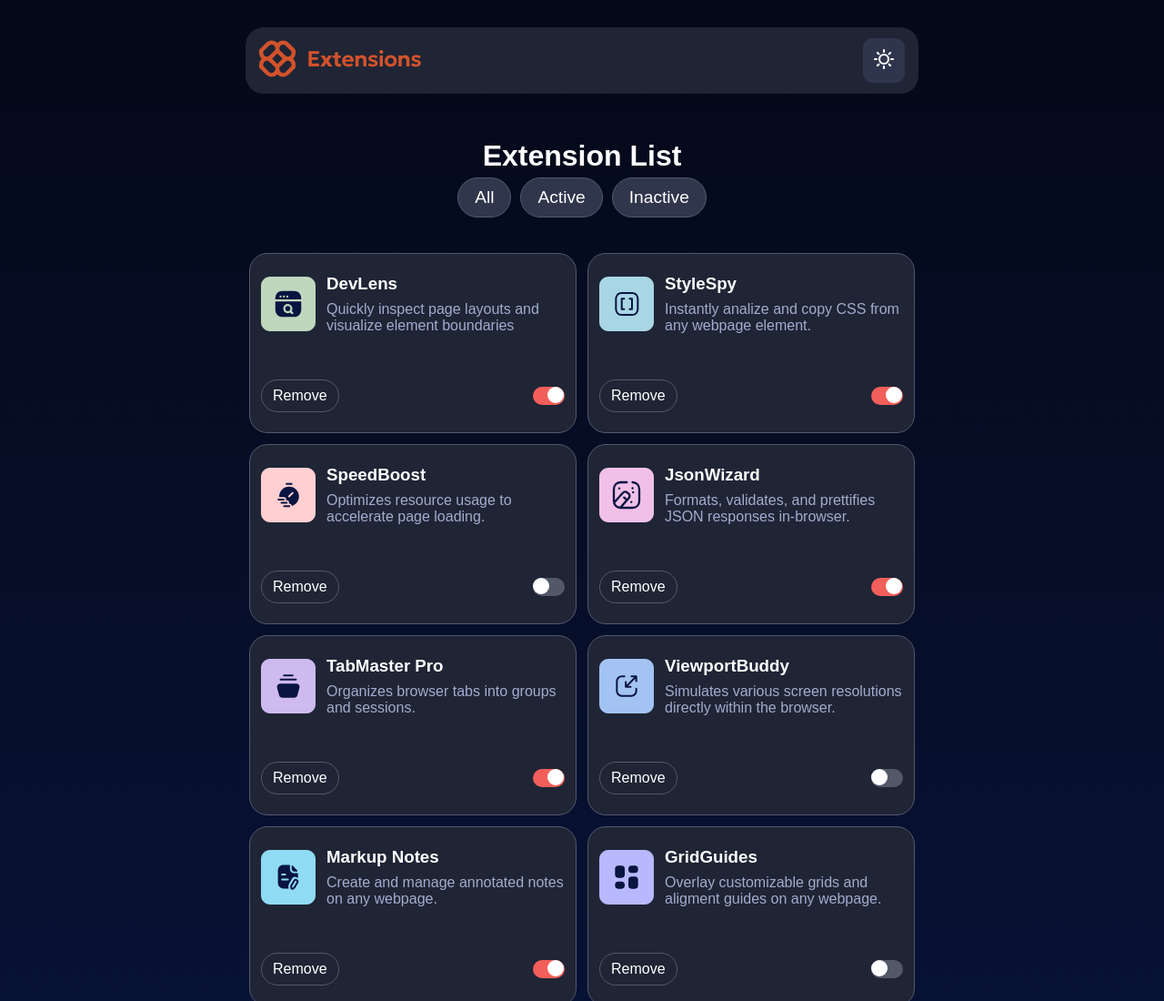
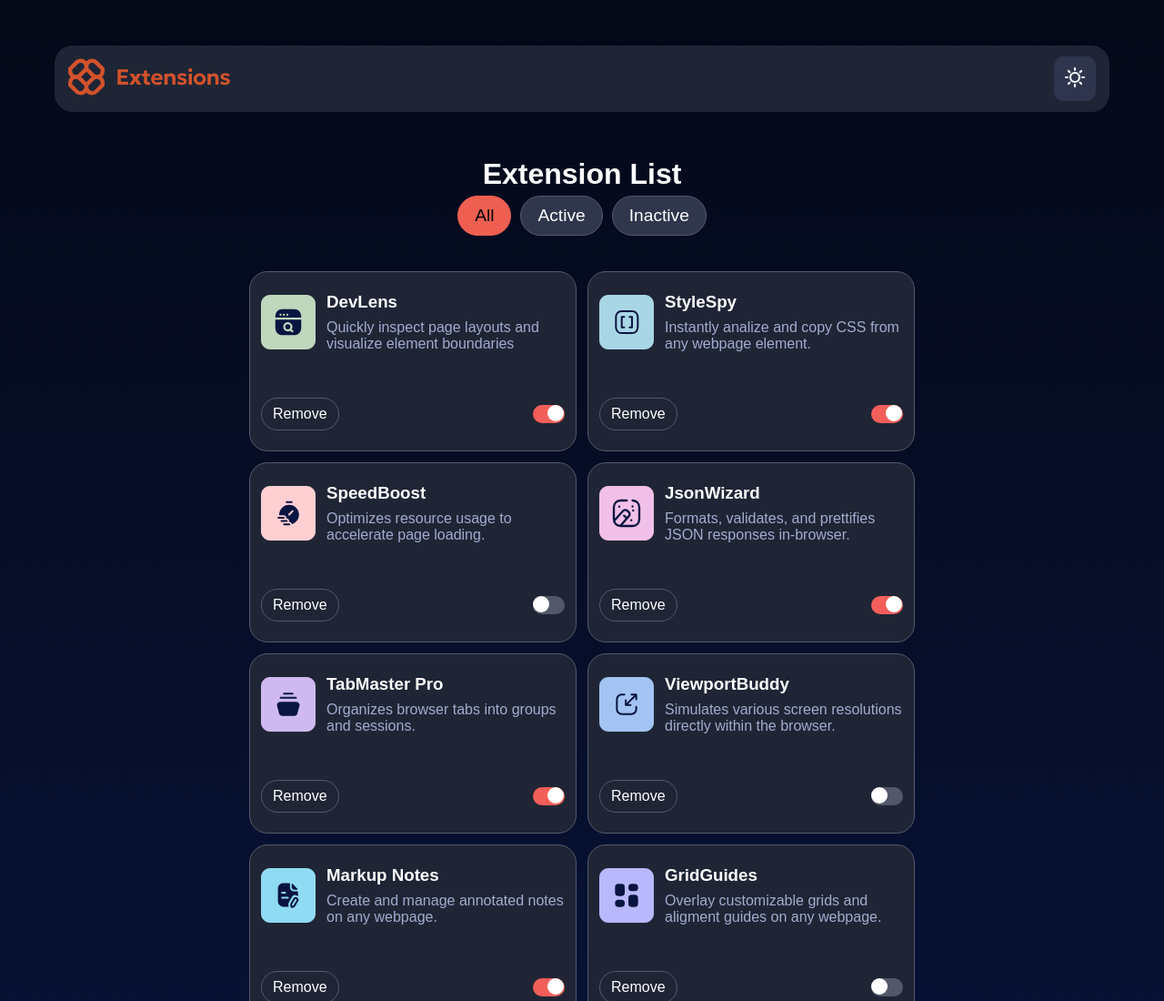
Before and after one commit to Corix5/Browser-extension-manager-UI, a plain HTML site: page index.html in a window 1280 px wide. Shown: the top 1100 px of the page at 91% size. Drawn offline with Linux system fonts and the light colour scheme; files whose address does not match are found by name.

Commit message:
Se agregó funcionalidad de botón de filtro resaltado y settimeout para renderizado

```diff
--- a/index.html
+++ b/index.html
@@ -32,7 +32,8 @@
         <section id="filters"></section>
       </div>
       <div id="extensions-container"></div>
-      <br>
+      <div id="no-extension-message">No Extensions To Show</div>
+      <br />
     </main>
     <script type="module" src="src/main.js"></script>
   </body>
--- a/src/components/extension-filters/extensionFilters.css
+++ b/src/components/extension-filters/extensionFilters.css
@@ -3,6 +3,7 @@
     display: flex;
     align-items: center;
     justify-content: space-between;
+    padding: 0 2%;
 }
 
 #filters button{
@@ -26,7 +27,7 @@
     border: 1px solid #ee5f51;
 }
 
-#filters button:focus{
+ #filters .filter-button.selected{
     background-color: #ee5f51;
     color: black;
     border: 1px solid #ee5f51;
--- a/src/main.js
+++ b/src/main.js
@@ -12,11 +12,11 @@ let currentFilterStatus = "all";
 
 const onRemove = (id, currentFilterStatus) => {
   currentExtensions = currentExtensions.filter((ext) => ext.id !== id);
-  if(currentFilterStatus === "all") {
+  if (currentFilterStatus === "all") {
     renderCards(currentExtensions, currentFilterStatus);
-  } else if(currentFilterStatus === "active") {
+  } else if (currentFilterStatus === "active") {
     renderCards(filterByStatus("active"), currentFilterStatus);
-  } else{
+  } else {
     renderCards(filterByStatus("inactive"), currentFilterStatus);
   }
 };
@@ -24,9 +24,17 @@ const onRemove = (id, currentFilterStatus) => {
 const renderCards = (extensionsToRender, currentFilterStatus) => {
   container.innerHTML = "";
   extensionsToRender.forEach((extension) => {
-    const card = createExtensionCard(extension, onRemove, toggleCheckbox, currentFilterStatus);
+    const card = createExtensionCard(
+      extension,
+      onRemove,
+      toggleCheckbox,
+      currentFilterStatus
+    );
     container.appendChild(card);
   });
+
+  const noExtensionMessage = document.getElementById("no-extension-message");
+  noExtensionMessage.classList.toggle("active", extensionsToRender.length === 0);
 
   const savedTheme = localStorage.getItem("theme");
   const isLightTheme = savedTheme === "light";
@@ -43,36 +51,55 @@ const filterByStatus = (status) => {
 const toggleCheckbox = (id, status) => {
   const ext = currentExtensions.find((e) => e.id === id);
   if (ext) ext.isActive = !ext.isActive;
+  setTimeout(() => {
     if (status === "active") {
-    renderCards(filterByStatus("active"), 'active');
+      renderCards(filterByStatus("active"), "active");
     } else if (status === "inactive") {
-    renderCards(filterByStatus("inactive"), 'inactive');
+      renderCards(filterByStatus("inactive"), "inactive");
     } else {
-    renderCards(currentExtensions, 'all');
+      renderCards(currentExtensions, "all");
     }
+  }, 500);
 };
 
 const { extensionHeader, themeToggleBtn, themeIcon } = createHeader();
 
 headerController.appendChild(extensionHeader);
 
-filters.appendChild(
-  createExtensionFilter("All", () => {
+const updateSelectedButton = () => {
+  allButton.classList.toggle("selected", currentFilterStatus === "all");
+  activeButton.classList.toggle("selected", currentFilterStatus === "active");
+  inactiveButton.classList.toggle(
+    "selected",
+    currentFilterStatus === "inactive"
+  );
+};
+
+const allButton = createExtensionFilter("All", () => {
   currentFilterStatus = "all";
   renderCards(filterByStatus("all"), currentFilterStatus);
-  })
-);
-filters.appendChild(
+  updateSelectedButton();
+});
+
+const activeButton = filters.appendChild(
   createExtensionFilter("Active", () => {
     currentFilterStatus = "active";
     renderCards(filterByStatus("active"), currentFilterStatus);
+    updateSelectedButton();
   })
 );
-filters.appendChild(
+
+const inactiveButton = filters.appendChild(
   createExtensionFilter("Inactive", () => {
     currentFilterStatus = "inactive";
     renderCards(filterByStatus("inactive"), currentFilterStatus);
+    updateSelectedButton();
   })
 );
 
+filters.appendChild(allButton);
+filters.appendChild(activeButton);
+filters.appendChild(inactiveButton);
+
 renderCards(currentExtensions, currentFilterStatus);
+updateSelectedButton();
--- a/style.css
+++ b/style.css
@@ -20,3 +20,24 @@ body.light {
   background: linear-gradient(180deg, #EBF2FC 0%, #EEF8F9 100%);
   color: black;
 }
+
+main {
+  width: 100%;
+  max-width: 1200px;
+  padding: 20px;
+  max-height: fit-content;
+}
+
+#no-extension-message {
+  display: none;
+  position: absolute;
+  top: 50%;
+  left: 50%;
+  transform: translate(-50%, -50%);
+  font-size: 1.5rem;
+  color: #888;
+}
+
+#no-extension-message.active {
+  display: block;
+}
```
Also changed, not shown: src/utils/toogle-filters.js (added). Lines whose indentation alone changed are shown as unchanged.
